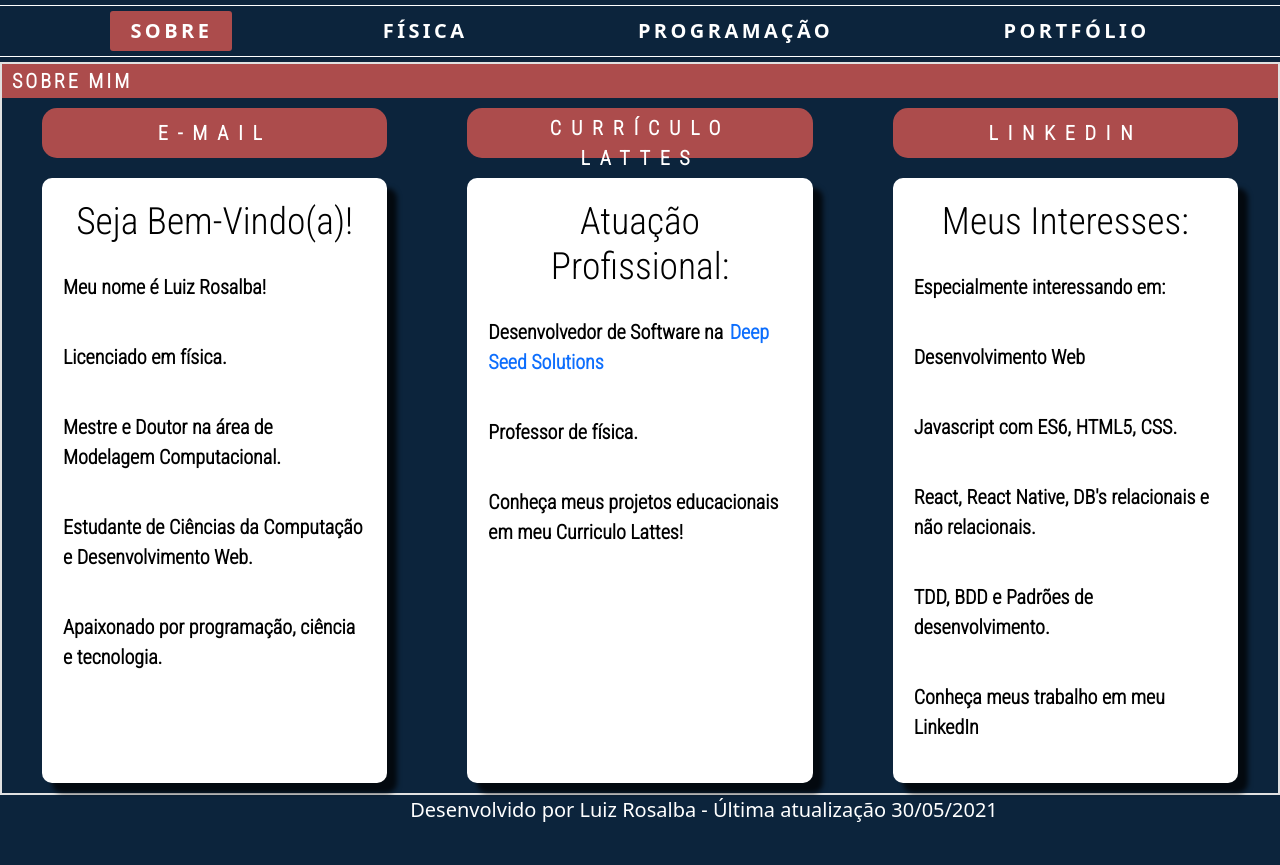
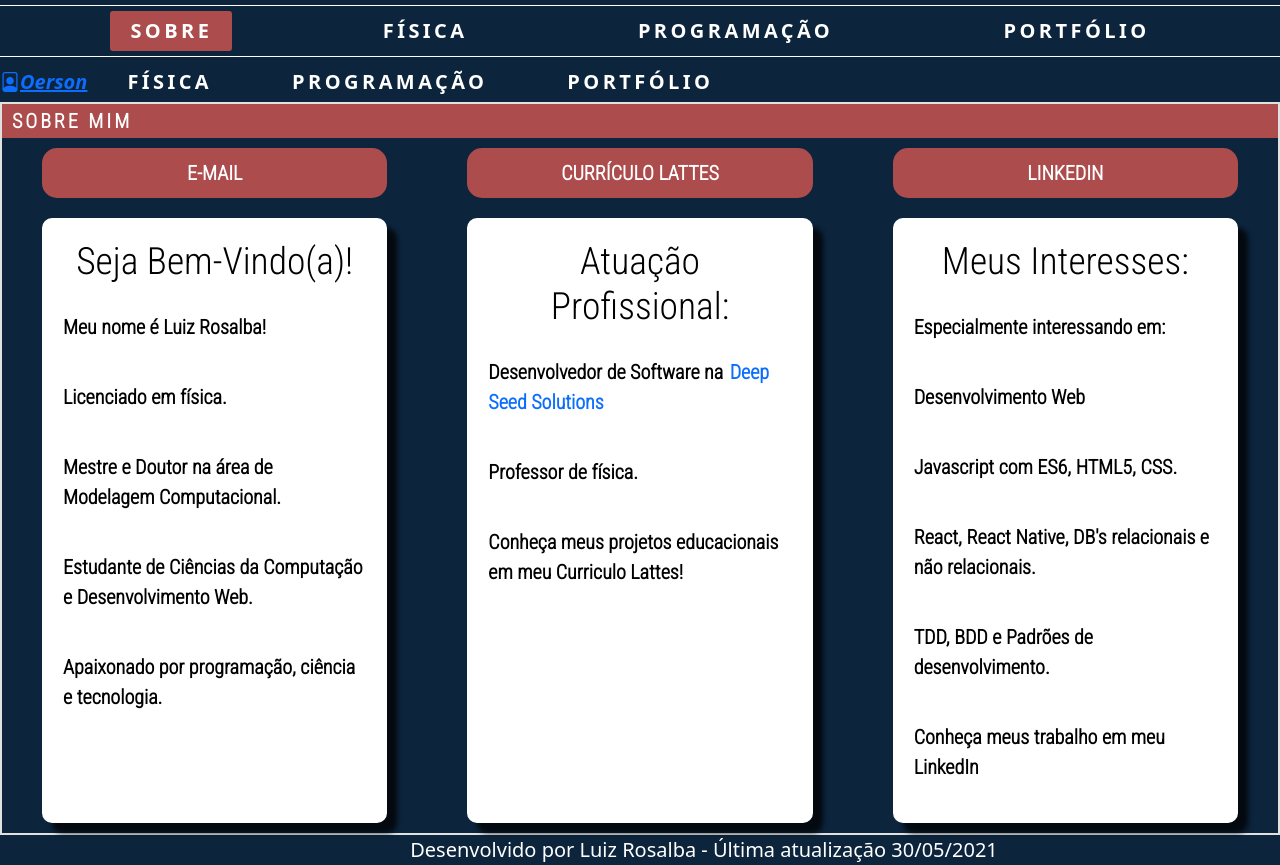
Before and after one commit to luizrosalba/react_hp, a React (Create React App) app: page / in a window 1280 px wide. Before the commit the page ends 825 px from the top, so only its background shows below. Built offline with nearby package versions, Linux system fonts and the light colour scheme.

Commit message:
fix buttons

```diff
--- a/public/index.html
+++ b/public/index.html
@@ -9,7 +9,7 @@
     <link rel="stylesheet" href="https://cdnjs.cloudflare.com/ajax/libs/font-awesome/4.7.0/css/font-awesome.min.css" />
     <style>
       html,body,h1,h2,h3,h4,h5,h6 {font-family: "Roboto", sans-serif}
-      </style>
+    </style>
     <meta
       name="description"
       content="Portfolio de Luiz Rosalba criado utilizado o create-react-app"
--- a/src/common/template/header.js
+++ b/src/common/template/header.js
@@ -2,6 +2,8 @@ import React, { useState } from "react";
 import { Link } from 'react-router-dom'
 
 import * as S from "./styled";
+import * as Icon from 'bootstrap-icons';
+
 
 const Header = () => {
 
@@ -23,7 +25,7 @@ const Header = () => {
 
   function RenderHeaderLarge (){
     return (
-      <S.wrapperHeader>
+      <S.wrapperHeaderBig>
       <Link
         to="/"
       >
@@ -45,13 +47,43 @@ const Header = () => {
       >
       {RenderButtonSelected("Portfólio", 3)}
       </Link>
-      </S.wrapperHeader>
+      </S.wrapperHeaderBig>
+    );
+  }
+  function RenderHeaderSmall (){
+    return (
+      <S.wrapperHeaderSmall>
+        <Link
+          to="/"
+        >
+        <i class="bi bi-file-person">Oerson</i>
+        </Link>
+        <Link
+          to="/fisica"
+        >
+        {RenderButtonSelected("Física",1)}
+        </Link>
+        <Link
+          to="/programacao"
+        >
+          {RenderButtonSelected("Programação", 2)}
+        </Link>
+
+        <Link
+          to="/portfolio"
+        >
+        {RenderButtonSelected("Portfólio", 3)}
+        </Link>
+      </S.wrapperHeaderSmall>
     );
   }
   return (
+    <>
     <RenderHeaderLarge>
-
     </RenderHeaderLarge>
+    <RenderHeaderSmall>
+    </RenderHeaderSmall >
+    </>
   )
 }
 export default Header;
--- a/src/common/template/styled.js
+++ b/src/common/template/styled.js
@@ -1,6 +1,6 @@
 import styled, { css } from 'styled-components'
 
-export const wrapperHeader = styled.div`
+export const wrapperHeaderBig = styled.div`
   display: flex;
   flex-direction: row;
   align-items: center;
@@ -12,17 +12,24 @@ export const wrapperHeader = styled.div`
   padding 5px 0 5px 0px;
 
   @media(max-width: 800px) {
+    display: none;
+  }
+}
+`
+export const wrapperHeaderSmall = styled.div`
+  @media(max-width: 800px) {
     display: grid;
-    grid-template-columns: 1fr 1fr 1fr 1fr;
     background-color: gray;
     position: fixed;
     bottom: 0;
-    width: 100%;
+    width: 100vw;
     z-index: 100;
     margin: 5px 0px 0px 0px;
   }
 }
 `
+
+
 export const Button = styled.button`
   background: transparent;
   border-radius: 3px;
@@ -30,6 +37,7 @@ export const Button = styled.button`
   outline: 0;
   color: white;
   margin: 0 1em;
+  justify-content: center;
   padding: 0.25em 1em;
   font-weight: 500;
   cursor: pointer;
--- a/src/pages/Sobre/index.js
+++ b/src/pages/Sobre/index.js
@@ -19,21 +19,21 @@ const ColunasBrancas = () => {
   return (
   <>
   <S.WrapperColunasSobre>
-    <S.ButtonSobre
+    <S.ButtonSobre as="a"
       href="mailto:luizrosalba@gmail.com"
       target= "_blank"
       rel="noopener noreferrer"
     >
       E-mail
     </S.ButtonSobre>
-    <S.ButtonSobre
+    <S.ButtonSobre as="a"
         href="http://lattes.cnpq.br/6417401108821012"
         target= "_blank"
         rel="noopener noreferrer"
     >
       Currículo  Lattes
     </S.ButtonSobre>
-    <S.ButtonSobre
+    <S.ButtonSobre as="a"
       href="https://www.linkedin.com/in/luiz-fernando-rosalba-92469817/"
       target= "_blank"
       rel="noopener noreferrer"
--- a/src/pages/Sobre/styled.js
+++ b/src/pages/Sobre/styled.js
@@ -25,15 +25,17 @@ export const WrapperColunasSobre = styled.div`
 `
 
 export const ButtonSobre = styled.button`
+  display:flex;
+  justify-content: center;
+  text-decoration: none;
   background: #ac4c4c;
   border-radius: 15px;
   border: 3px none #ac4c4c;
   color: white;
   margin: 10px 40px 10px 40px ;
-  padding: 0.25em 1em;
   font-weight: 500;
   cursor: pointer;
-  letter-spacing: 1.0ch;
+  padding: 10px;
   font-weight: bold;
   text-transform: uppercase;
   width: -webkit-fill-available;
```
Lines whose indentation alone changed are shown as unchanged.
